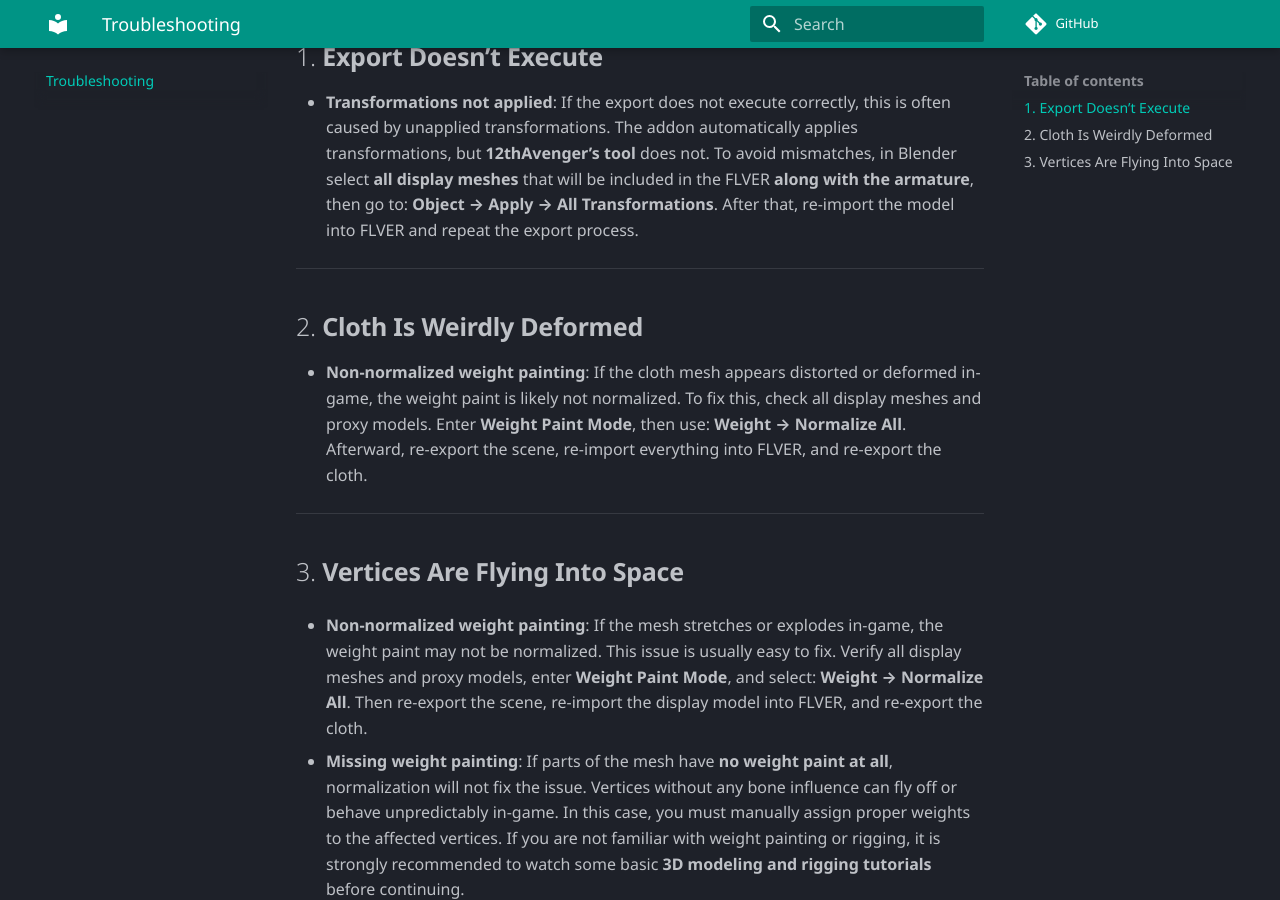
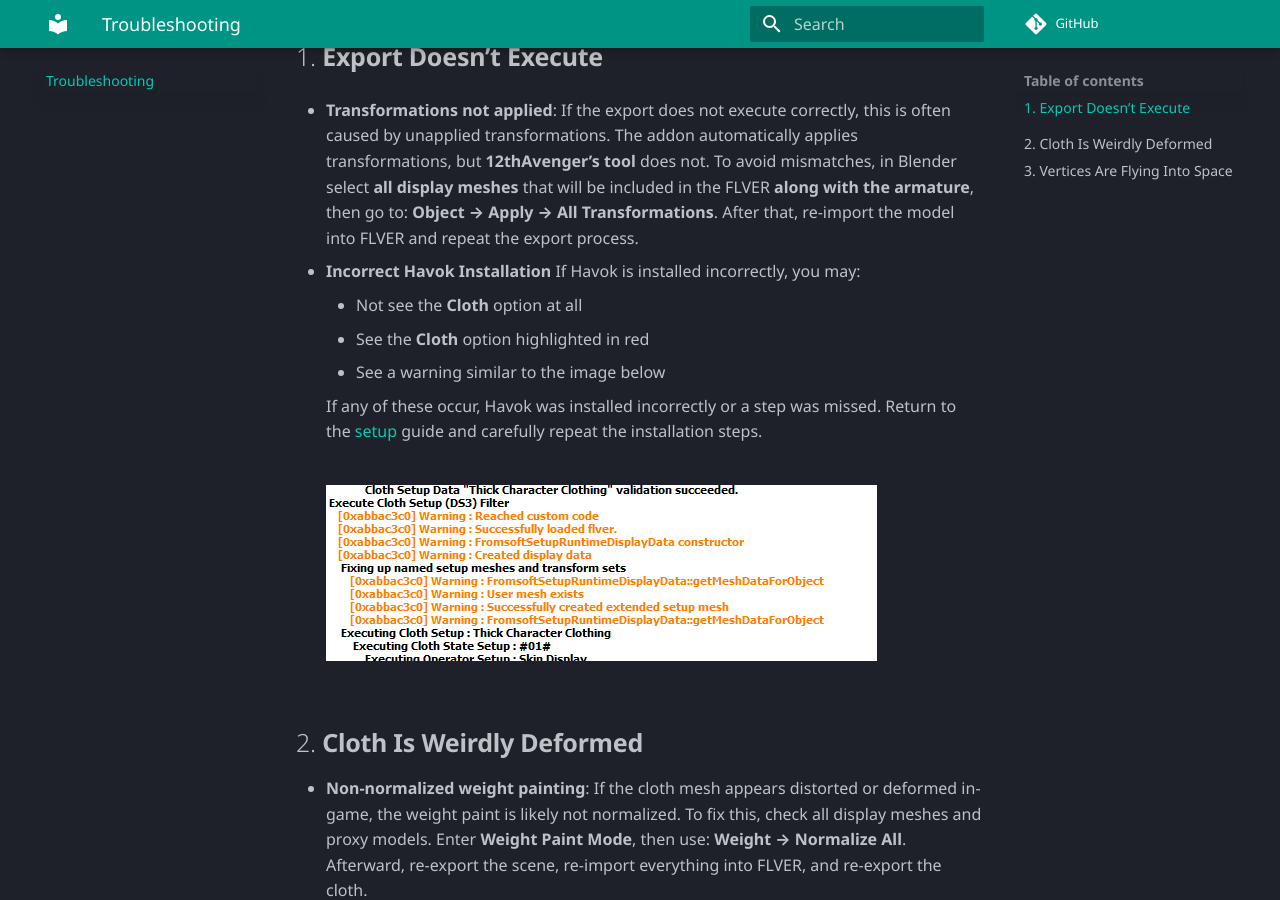
Before and after one commit to tlarok/blender-fbximporter, an MkDocs documentation site: the page built from docs/troubleshooting.md, in a window 1280 px wide and 900 px high, scrolled down 306 px. Built offline with MkDocs 1.6.1 and Material for MkDocs 9.7.7, drawn with Linux system fonts in a browser that asks for light colours; comment, search, counter and statistics services are not loaded.

Commit message:
one more example

```diff
--- a/docs/troubleshooting.md
+++ b/docs/troubleshooting.md
@@ -12,6 +12,17 @@ Below are some common issues you may encounter during the process and how to res
   **Object → Apply → All Transformations**.
   After that, re-import the model into FLVER and repeat the export process.
 
+* **Incorrect Havok Installation**
+  If Havok is installed incorrectly, you may:
+
+	* Not see the **Cloth** option at all
+	* See the **Cloth** option highlighted in red
+	* See a warning similar to the image below
+
+	If any of these occur, Havok was installed incorrectly or a step was missed.
+	Return to the [setup](setup.md) guide and carefully repeat the installation steps.
+
+	![Wrongly installed Havok](../assets/images/broken_havok.png)
 ---
 
 ## 2. **Cloth Is Weirdly Deformed**
```
Also changed, not shown: docs/assets/images/broken_havok.png (added).
